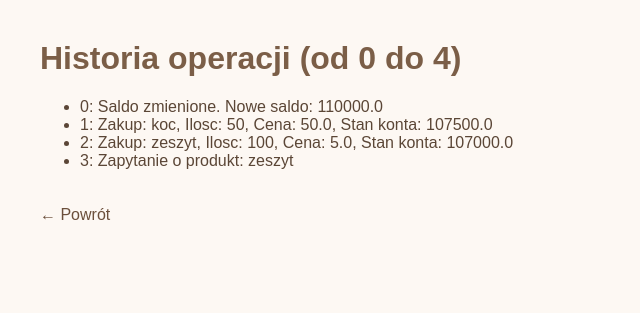
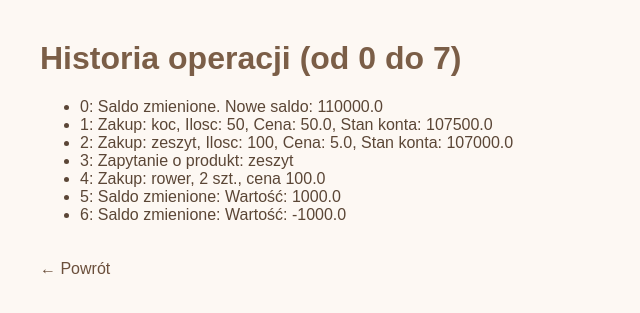
Before and after one commit to darialenc/App---zadanie, a Flask app: page /historia/ in a window 1280 px wide. Shown: the top 313 px of the page, without its empty margins (0-640 px from the left). Run offline with Flask 3, Linux system fonts and the light colour scheme.

Commit message:
Final commit

```diff
--- a/Historia.txt
+++ b/Historia.txt
@@ -2,3 +2,6 @@ Saldo zmienione. Nowe saldo: 110000.0
 Zakup: koc, Ilosc: 50, Cena: 50.0, Stan konta: 107500.0
 Zakup: zeszyt, Ilosc: 100, Cena: 5.0, Stan konta: 107000.0
 Zapytanie o produkt: zeszyt
+Zakup: rower, 2 szt., cena 100.0
+Saldo zmienione: Wartość: 1000.0
+Saldo zmienione: Wartość: -1000.0
--- a/Magazyn.txt
+++ b/Magazyn.txt
@@ -1,2 +1,3 @@
 koc,2,50.0
 zeszyt,100,5.0
+rower,2,100.0
--- a/Saldo.txt
+++ b/Saldo.txt
@@ -1 +1 @@
-110000.0
+109800.0
--- a/app.py
+++ b/app.py
@@ -70,15 +70,14 @@ manager = Manager()
 manager.assign("Saldo.txt", "Magazyn.txt", "Historia.txt")
 
 @app.route("/", methods=["GET", "POST"])
-def index():
+def main():
     if request.method == "POST":
         action = request.form.get("action")
 
         if action == "saldo":
-            komentarz = request.form.get("komentarz")
             wartosc = float(request.form.get("wartosc", 0))
             manager.saldo += wartosc
-            manager.historia.append(f"Saldo zmienione: {komentarz}, Wartość: {wartosc}")
+            manager.historia.append(f"Saldo zmienione: Wartość: {wartosc}")
             manager.save_saldo_to_file()
 
         elif action == "zakup":
@@ -113,9 +112,9 @@ def index():
 
         manager.save_magazyn_to_file()
         manager.save_historia_to_file()
-        return redirect(url_for("index"))
+        return redirect(url_for("main"))
 
-    return render_template("index.html", saldo=manager.saldo, magazyn=manager.magazyn)
+    return render_template("main.html", saldo=manager.saldo, magazyn=manager.magazyn)
 
 @app.route("/historia/")
 @app.route("/historia/<int:line_from>/<int:line_to>/")
--- a/templates/historia.html
+++ b/templates/historia.html
@@ -14,6 +14,6 @@
             <li>Brak historii w podanym zakresie.</li>
         {% endfor %}
     </ul>
-    <a href="{{ url_for('index') }}">← Powrót</a>
+    <a href="{{ url_for('main') }}">← Powrót</a>
 </body>
 </html>
--- a/templates/index.html
+++ b/templates/main.html
@@ -41,7 +41,6 @@
     <form method="POST">
         <h3>Zmiana Salda</h3>
         <input type="hidden" name="action" value="saldo">
-        Komentarz: <input name="komentarz" required><br>
         Wartość: <input name="wartosc" type="number" step="0.01" required><br>
         <button type="submit">Zmień saldo</button>
     </form>
```
